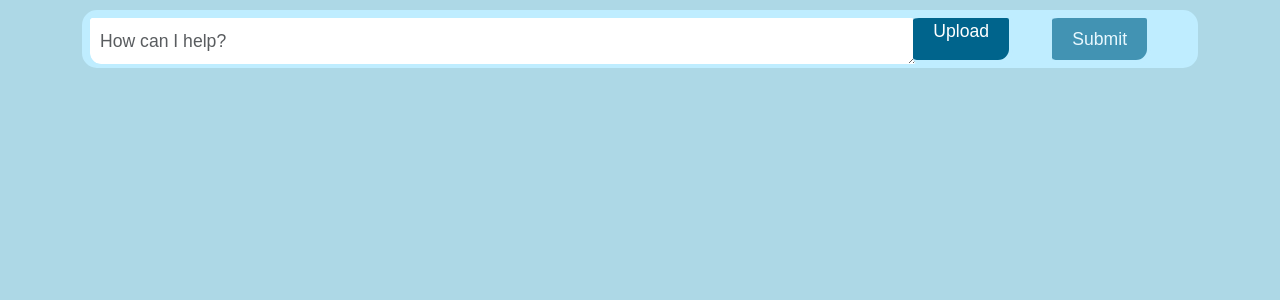
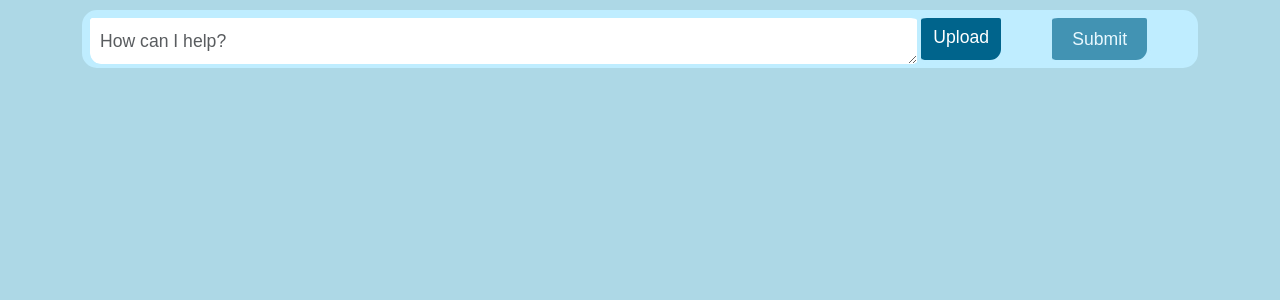
Before and after one commit to khteh/rag-agent, a Python web app: template src/view/templates/index.html in a window 1280 px wide. Shown: the part 100-400 px from the top of the page. Run offline with Jinja, Linux system fonts and the light colour scheme; the template is opened without the code that fills it, so the values that code supplies are empty; some libraries are stand-ins or nearby versions.

Commit message:
Remove Upload label padding

```diff
--- a/src/view/static/css/style.css
+++ b/src/view/static/css/style.css
@@ -95,7 +95,6 @@ hr {
 }
 #lbl-upload {
   height: 50px;
-  padding: 0 20px;
   font-size: 1.1rem;
   border: 4px solid rgb(191, 237, 255);
   border-left: none;
@@ -104,6 +103,9 @@ hr {
   cursor: pointer;
   border-bottom-right-radius: 15px;
   transition: all 0.1s ease-in;
+  justify-content: center;
+  align-items: center;
+  text-align: center;
 }
 #lbl-upload:hover {
   background-color: rgb(46, 175, 225);
```
